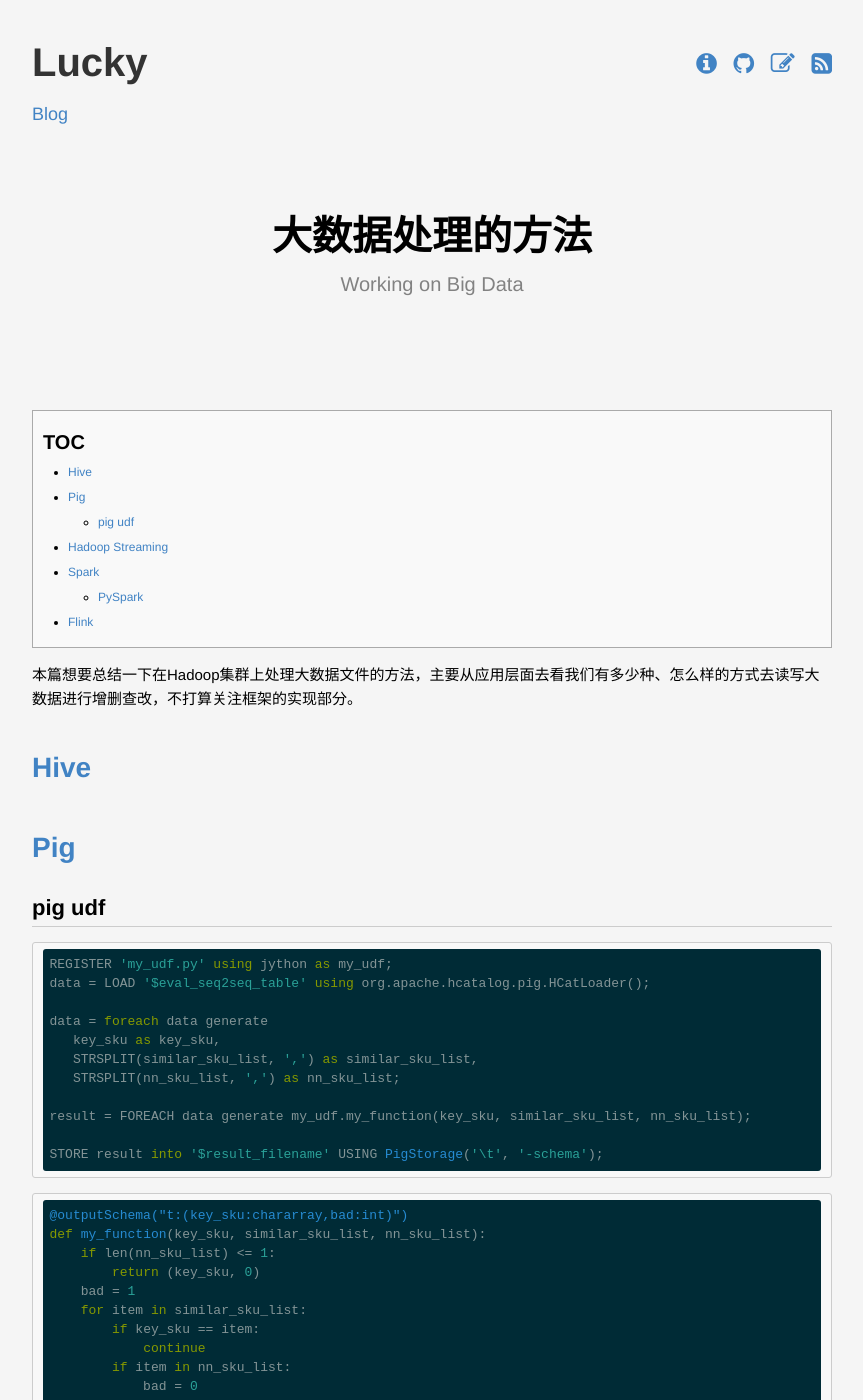
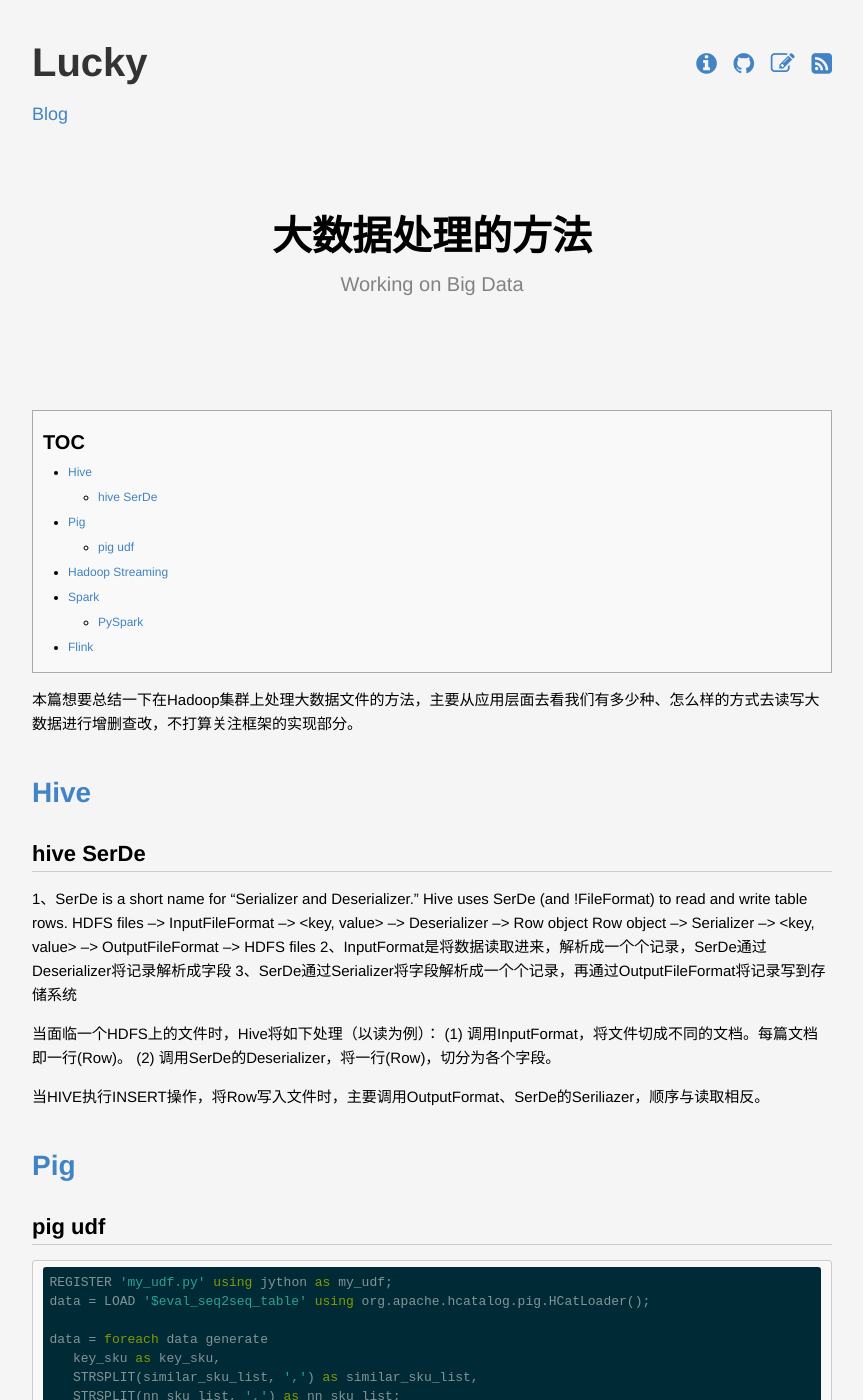
Before and after one commit to lucky521/blog, a Jekyll site: the page built from _posts/language/2018-07-21-big-data-process.markdown, in a window 1280 px wide and 1400 px high. Shown: the whole window, without its empty margins (208-1071 px from the left). Built offline with Jekyll 4.4.1, drawn with Linux system fonts in a browser that asks for light colours.

Commit message:
Update 2018-07-21-big-data-process.markdown

```diff
--- a/_posts/language/2018-07-21-big-data-process.markdown
+++ b/_posts/language/2018-07-21-big-data-process.markdown
@@ -10,6 +10,19 @@ layout: post
 
 # Hive
 
+## hive SerDe
+1、SerDe is a short name for “Serializer and Deserializer.”
+Hive uses SerDe (and !FileFormat) to read and write table rows.
+HDFS files –> InputFileFormat –> <key, value> –> Deserializer –> Row object
+Row object –> Serializer –> <key, value> –> OutputFileFormat –> HDFS files
+2、InputFormat是将数据读取进来，解析成一个个记录，SerDe通过Deserializer将记录解析成字段
+3、SerDe通过Serializer将字段解析成一个个记录，再通过OutputFileFormat将记录写到存储系统
+
+当面临一个HDFS上的文件时，Hive将如下处理（以读为例）：
+(1) 调用InputFormat，将文件切成不同的文档。每篇文档即一行(Row)。
+(2) 调用SerDe的Deserializer，将一行(Row)，切分为各个字段。
+
+当HIVE执行INSERT操作，将Row写入文件时，主要调用OutputFormat、SerDe的Seriliazer，顺序与读取相反。
 
 
 # Pig
```
